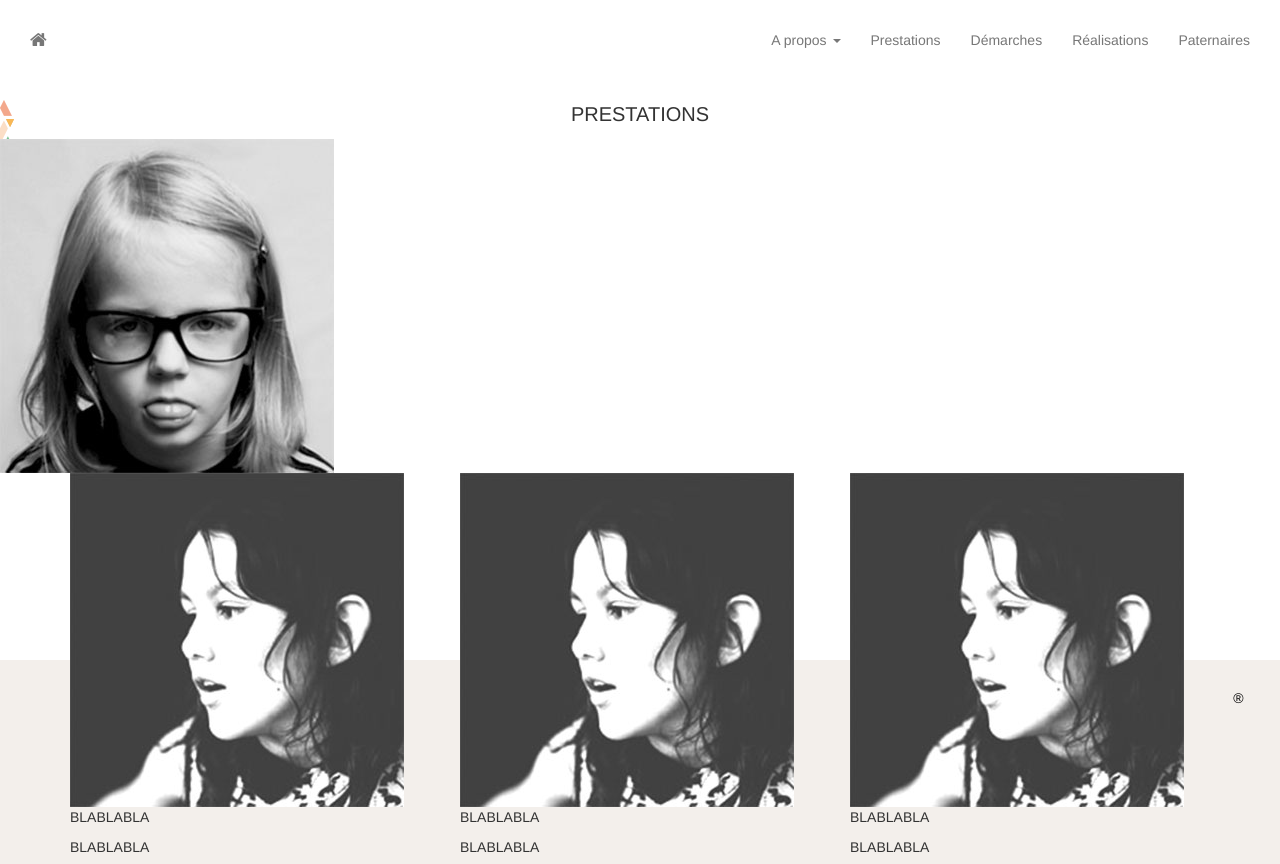
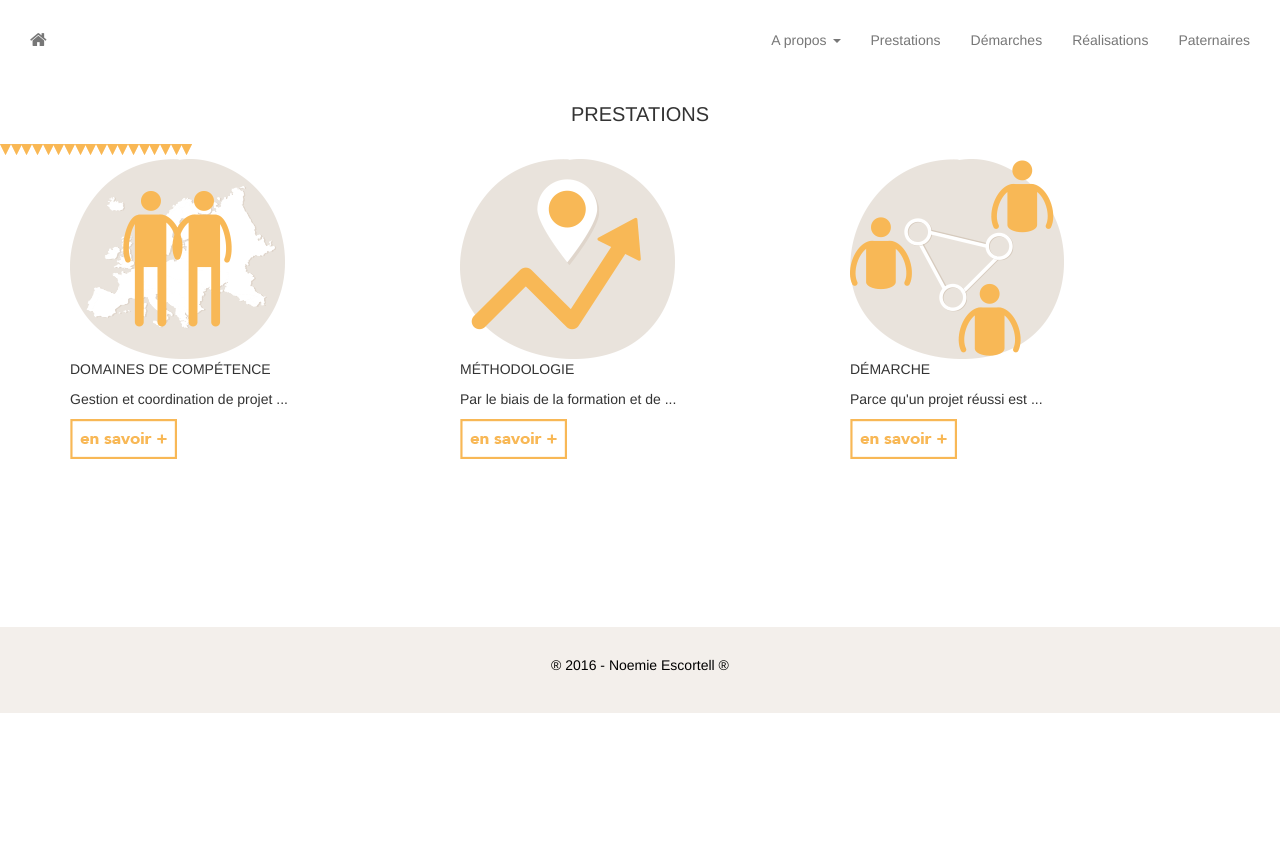
Before and after one commit to Millaamillaa/noemie-escortell, a PHP site: page /prestations.php in a window 1280 px wide. Shown: the top 864 px of the page. After the commit the page ends 713 px from the top, so only its background shows below. Run offline with PHP 8.4, Linux system fonts and the light colour scheme; some libraries are stand-ins or nearby versions.

Commit message:
contenu presta

```diff
--- a/prestations.php
+++ b/prestations.php
@@ -3,37 +3,37 @@ include_once 'inc/header.php';
 ?>
 
 <!-- bloc 1-->
-    <section id="bloc1">
+    <section id="">
         <p class="titlebloc"> PRESTATIONS </p>
-        <img src="img/p3-vignette-2.jpg" alt="vignette"> <!-- image banderole -->
+        <img src="img/prestation-soulignage-titre.png" alt="vignette"> <!-- image banderole -->
 
         <div class="container">
             <div class="row">
                 <!-- picto 1 -->
                 <div class="col-xs-12 col-sm-9 col-md-6 col-lg-4">
                     <div class="mespicto">
-                    	<img class="lineimage" src="img/p3-vignette-1.jpg" alt="vignette"> <!-- picto 1 -->
-                        <p class="titlepresta"> BLABLABLA </p>
-                        <p class="textpresta"> BLABLABLA </p>
-                        <a href="lienverslalecture du texte"><img src="rainbow.gif"></a> <!-- en savoir plus image -->
+                    	<img class="lineimage" src="img/prestation-picto-1.png" alt="vignette"> <!-- picto 1 -->
+                        <p class="titlepresta"> DOMAINES DE COMPÉTENCE </p>
+                        <p class="textpresta"> Gestion et coordination de projet ... </p>
+                        <a href="lienverslalecture du texte"><img src="img/btn-ensavoirplus.png"></a> <!-- en savoir plus image -->
                     </div>
                 </div>
                 <!-- picto 2 -->
                 <div class="col-xs-12 col-sm-9 col-md-6 col-lg-4">
                     <div class="mespicto">
-                    	<img class="lineimage" src="img/p3-vignette-1.jpg" alt="vignette"> <!-- picto 2 -->
-                        <p class="titlepresta"> BLABLABLA </p>
-                        <p class="textpresta"> BLABLABLA </p>
-                        <a href="lienverslalecture du texte"><img src="rainbow.gif"></a> <!-- en savoir plus image -->
+                    	<img class="lineimage" src="img/prestation-picto-2.png" alt="vignette"> <!-- picto 2 -->
+                        <p class="titlepresta"> MÉTHODOLOGIE </p>
+                        <p class="textpresta"> Par le biais de la formation et de ... </p>
+                        <a href="lienverslalecture du texte"><img src="img/btn-ensavoirplus.png"></a> <!-- en savoir plus image -->
                     </div>
                 </div>
                 <!-- picto 3-->
                 <div class="col-xs-12 col-sm-9 col-md-6 col-lg-4">
                     <div class="mes picto">
-                    	<img class="lineimage" src="img/p3-vignette-1.jpg" alt="vignette"> <!-- picto  3-->
-                        <p class="titlepresta"> BLABLABLA </p>
-                        <p class="textpresta"> BLABLABLA </p>
-                        <a href="lienverslalecture du texte"><img src="rainbow.gif"></a> <!-- en savoir plus image -->
+                    	<img class="lineimage" src="img/prestation-picto-3.png" alt="vignette"> <!-- picto  3-->
+                        <p class="titlepresta"> DÉMARCHE </p>
+                        <p class="textpresta"> Parce qu'un projet réussi est ... </p>
+                        <a href="lienverslalecture du texte"><img src="img/btn-ensavoirplus.png"></a> <!-- en savoir plus image -->
                     </div>
                 </div>
             </div>
```
